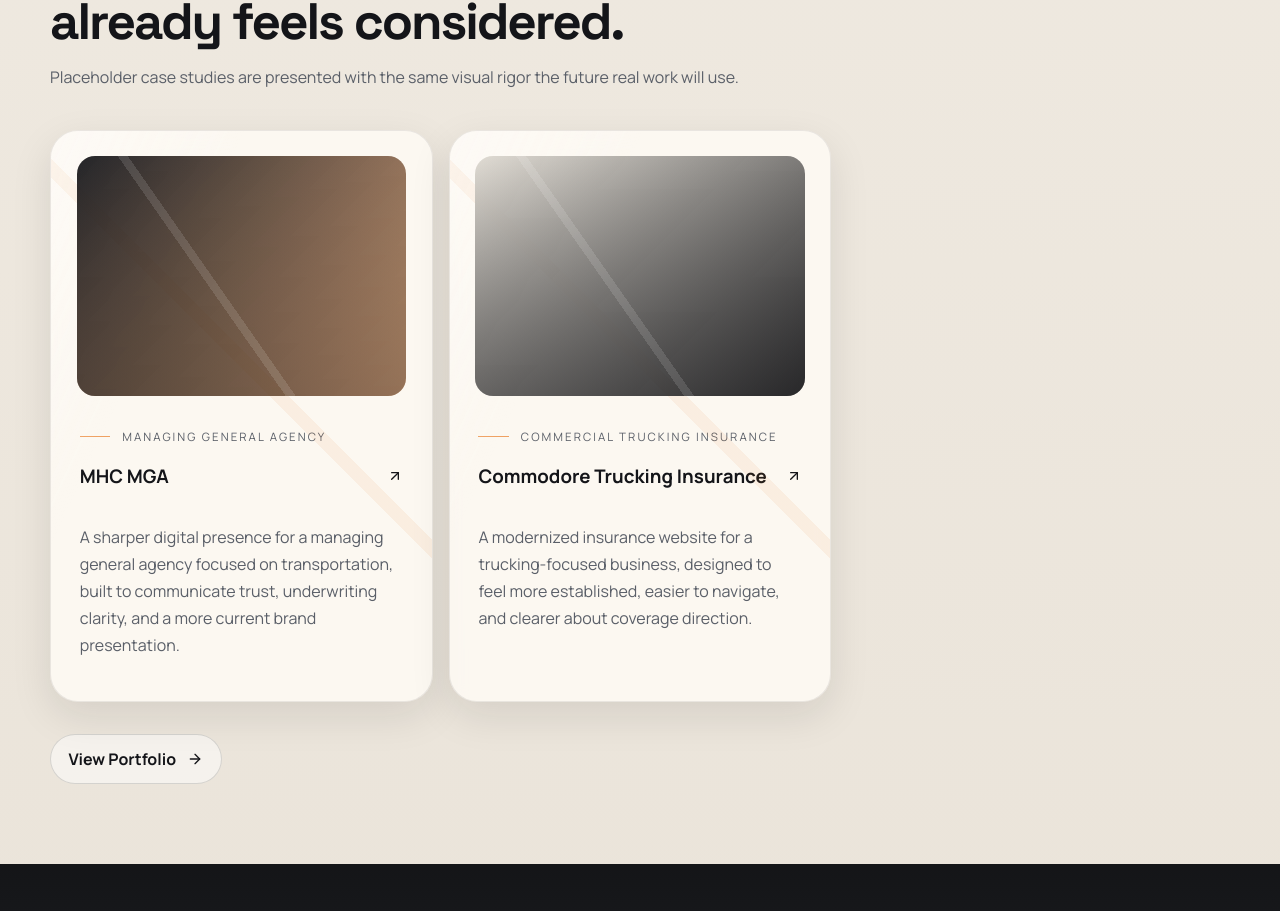
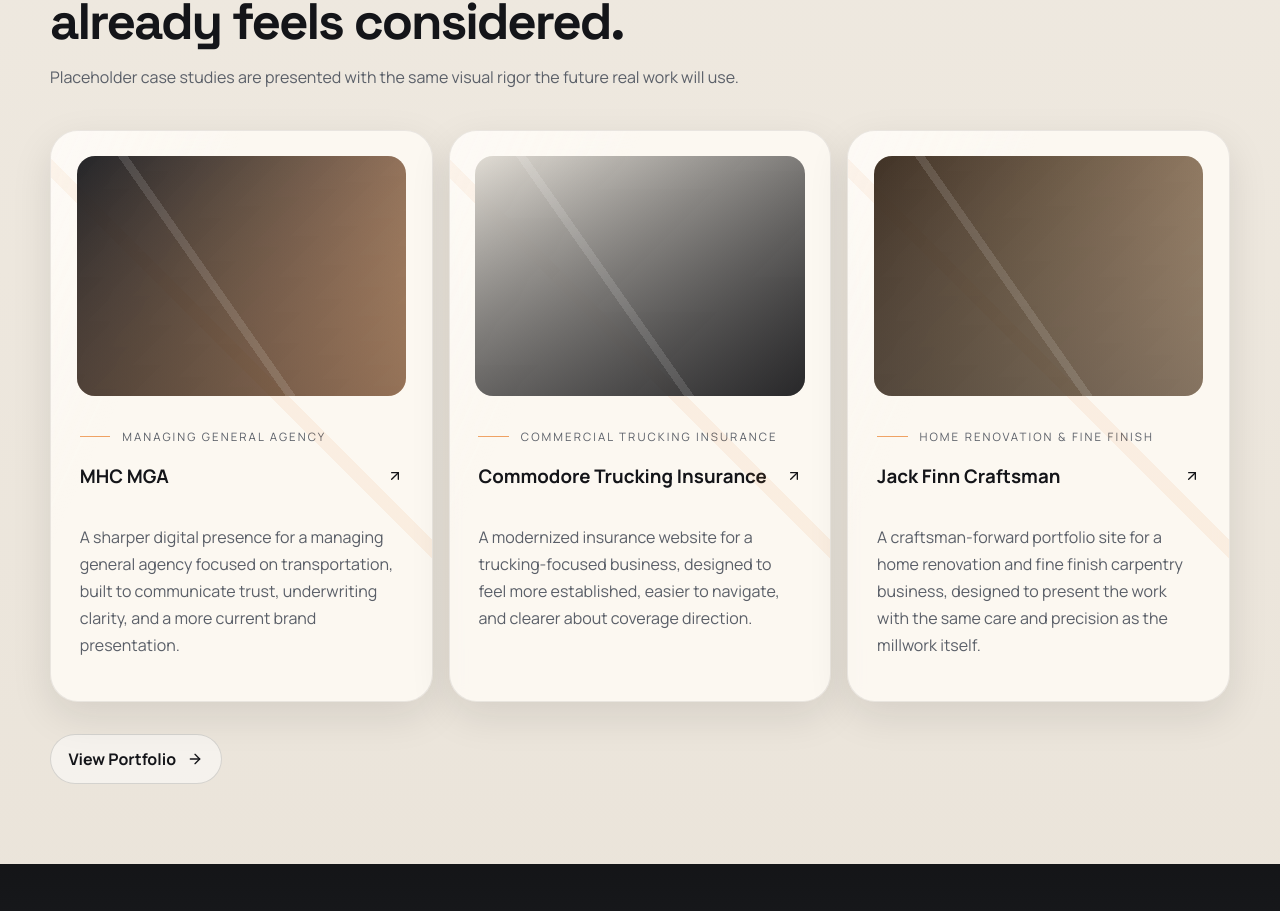
Before and after one commit to CooperWilks0501/BanditMedia, a React (Vite) app: page /#/ in a window 1280 px wide. Shown: the part 3951-4862 px from the top of the page. Built offline with nearby package versions, Linux system fonts and the light colour scheme.

Commit message:
Fix MHC MGA link; add Jack Finn Craftsman and Palmetto Consulting projects

```diff
--- a/src/data/siteContent.ts
+++ b/src/data/siteContent.ts
@@ -142,7 +142,7 @@
     tags: ["Insurance", "Corporate", "Trust"],
     accent: "linear-gradient(135deg, rgba(26,27,31,0.95), rgba(234,124,37,0.52))",
     image: "https://s.wordpress.com/mshots/v1/https%3A%2F%2Fwww.mhcmga.com?w=1600",
-    url: "https://github.com/MHCMGA/MHCUpdatedWebApllication/settings/pages",
+    url: "https://mhcmga.com",
     summary: "A transportation-focused managing general agency website with a cleaner information hierarchy, clearer underwriting message, and a more credible visual presentation for agency partners."
   },
   {
@@ -154,6 +154,26 @@
     image: "https://s.wordpress.com/mshots/v1/https%3A%2F%2Fcommodorerrg.com%2F?w=1600",
     url: "https://commodorerrg.com/",
     summary: "A commercial trucking insurance site built to present coverage more confidently, guide visitors more cleanly, and create a stronger first impression for prospective insureds."
+  },
+  {
+    name: "Jack Finn Craftsman",
+    category: "Home Renovation & Fine Finish",
+    goal: "A craftsman-forward portfolio site for a home renovation and fine finish carpentry business, designed to present the work with the same care and precision as the millwork itself.",
+    tags: ["Renovation", "Craftsmanship", "Residential"],
+    accent: "linear-gradient(135deg, rgba(58,42,28,0.95), rgba(184,134,76,0.55))",
+    image: "https://s.wordpress.com/mshots/v1/https%3A%2F%2Fcooperwilks0501.github.io%2FJackFinnCraftsman%2F?w=1600",
+    url: "https://cooperwilks0501.github.io/JackFinnCraftsman/",
+    summary: "A residential renovation and fine finish carpentry site built around clear project showcases, a calm visual tone, and a confident craftsman presentation that lets the work speak for itself."
+  },
+  {
+    name: "Palmetto Consulting",
+    category: "Business Consulting",
+    goal: "A polished consulting website for a Columbia-based advisory firm, designed to communicate seasoned expertise, local credibility, and a confident presentation for prospective clients.",
+    tags: ["Consulting", "Professional Services", "Local Business"],
+    accent: "linear-gradient(135deg, rgba(20,40,72,0.95), rgba(212,184,150,0.55))",
+    image: "https://s.wordpress.com/mshots/v1/https%3A%2F%2Fpalmettoconsulting.us%2F?w=1600",
+    url: "https://palmettoconsulting.us/",
+    summary: "A Columbia-based business consulting site built to project measured authority, clarify the firm's service direction, and create a polished first impression for decision-makers evaluating advisory partners."
   }
 ];
 
```
